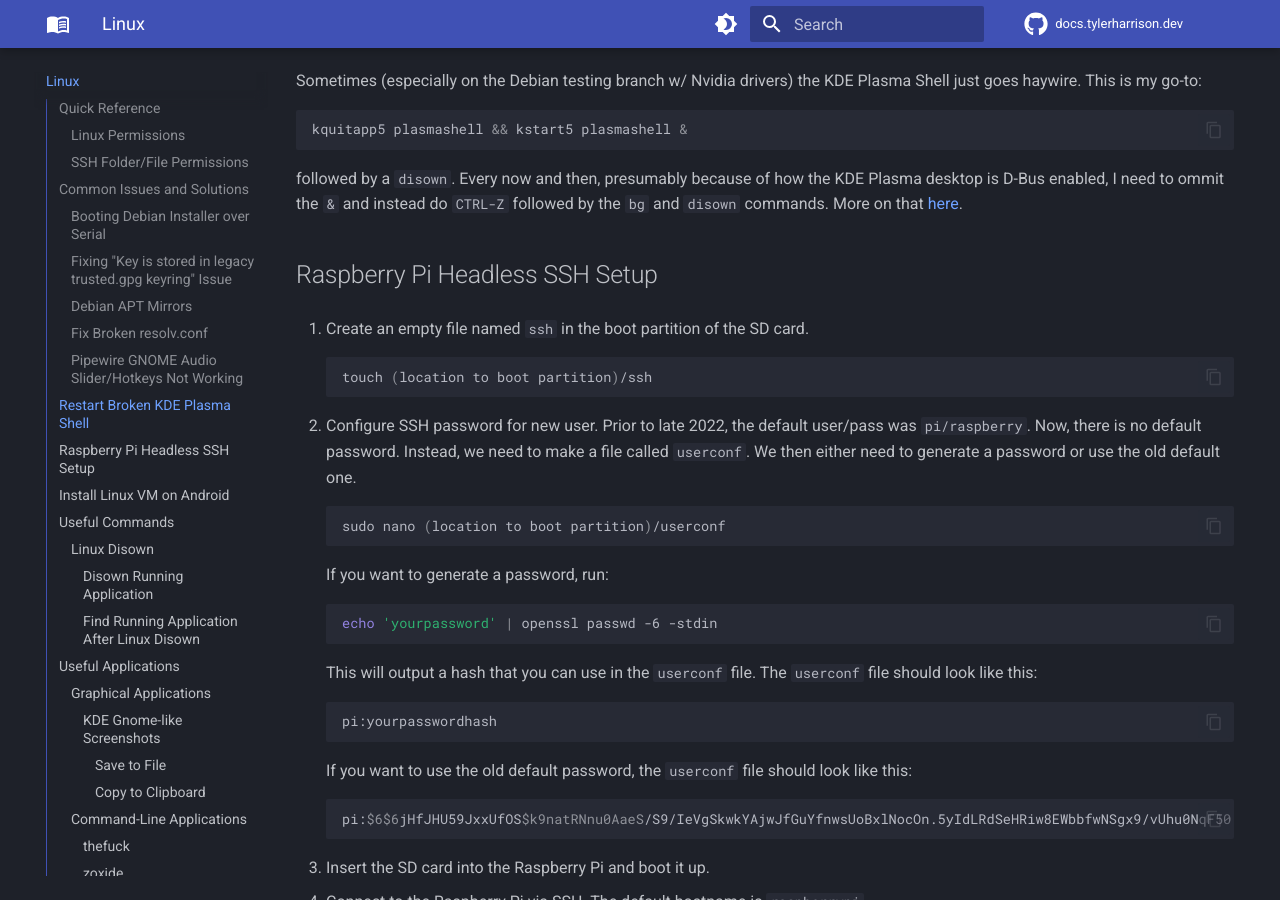
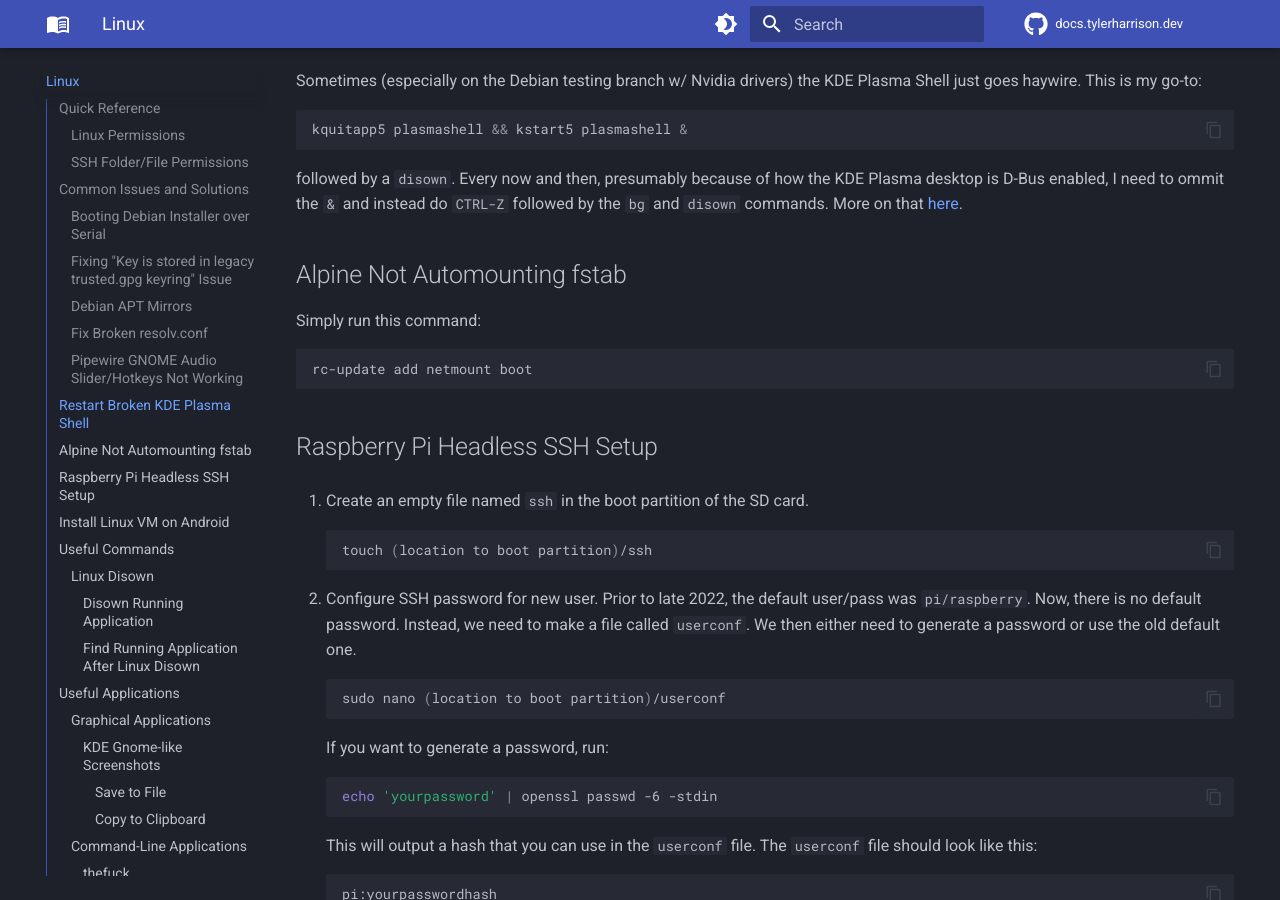
Before and after one commit to williamhatcher/docs.tylerharrison.dev, an MkDocs documentation site: the page built from docs/linux.md, in a window 1280 px wide and 900 px high, scrolled down 4472 px. Built offline with MkDocs 1.6.1 and Material for MkDocs 9.7.7, drawn with Linux system fonts in a browser that asks for light colours; comment, search, counter and statistics services are not loaded.

Commit message:
Update linux.md

````diff
--- a/docs/linux.md
+++ b/docs/linux.md
@@ -172,6 +172,14 @@ kquitapp5 plasmashell && kstart5 plasmashell &
 ```
 
 followed by a `disown`. Every now and then, presumably because of how the KDE Plasma desktop is D-Bus enabled, I need to ommit the `&` and instead do `CTRL-Z` followed by the `bg` and `disown` commands. More on that [here](#linux-disown).
+
+## Alpine Not Automounting fstab
+
+Simply run this command:
+
+```shell
+rc-update add netmount boot
+```
 
 ## Raspberry Pi Headless SSH Setup
 
````
